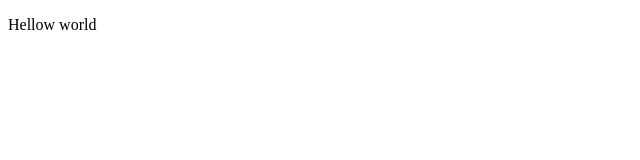
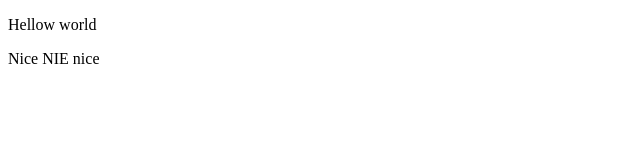
Before and after one commit to Comrades-CodeSprint-08/test, a plain HTML site: page index.html in a window 1280 px wide. Shown: the full height of the page, 0-640 px from the left. Drawn offline with Linux system fonts and the light colour scheme.

Commit message:
edited file with nice

```diff
--- a/index.html
+++ b/index.html
@@ -7,5 +7,6 @@
 </head>
 <body>
     <p>Hellow world</p>
+    <P>Nice NIE nice</P>
 </body>
 </html>
```
